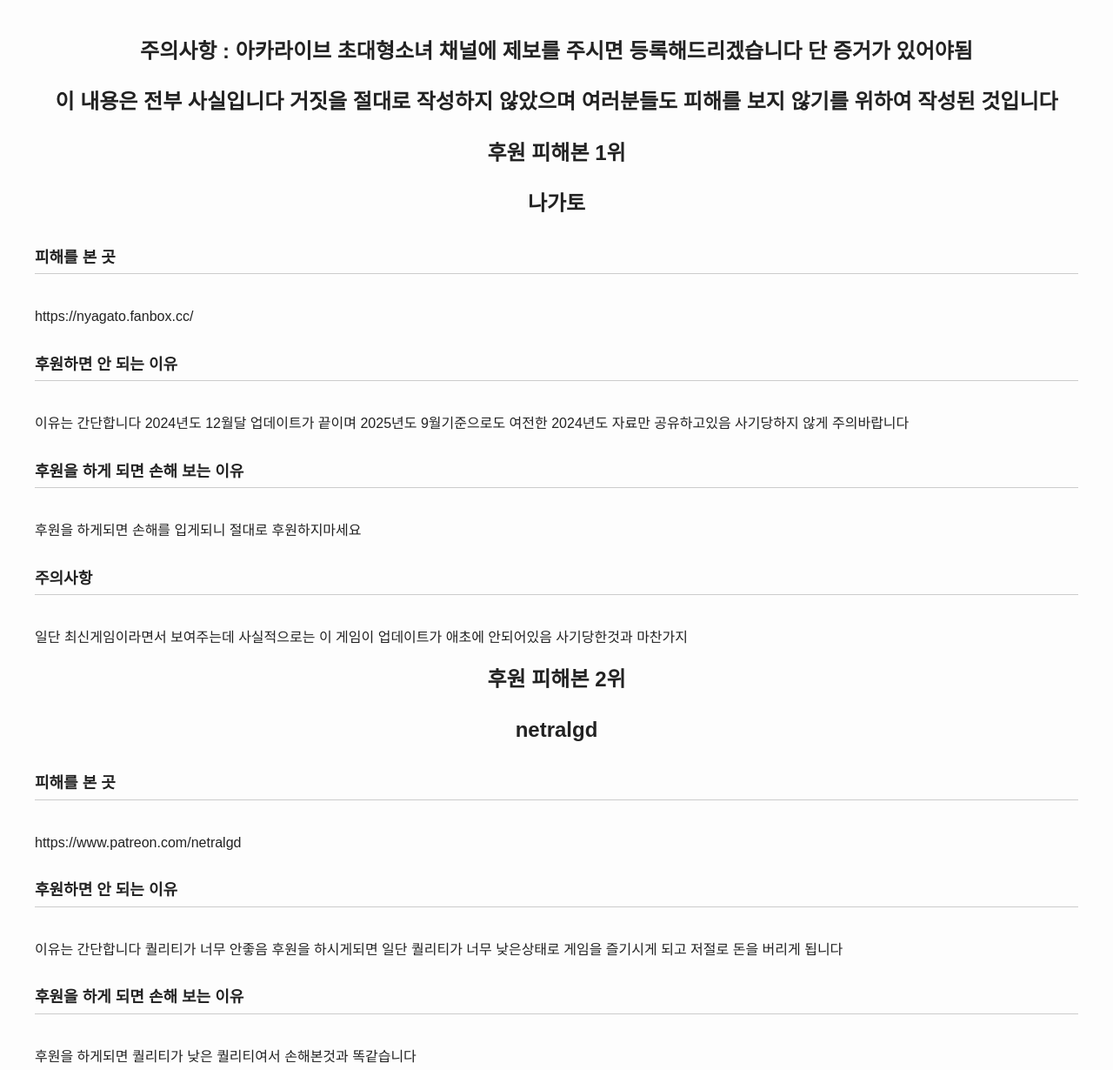
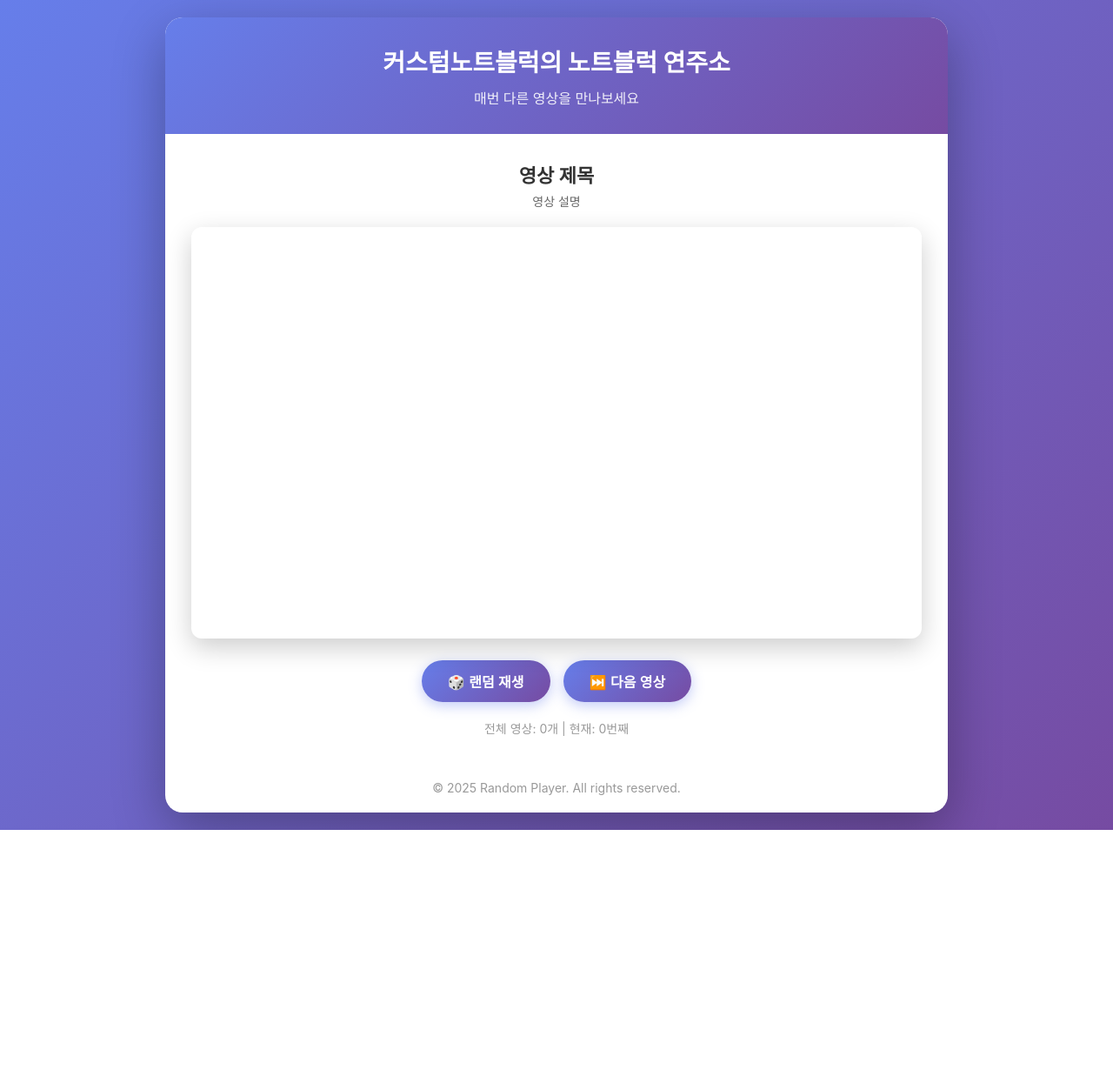
Before and after one commit to noteblockai/noteblockai.github.io, a plain HTML site: page index.html in a window 1280 px wide. Shown: the top 1230 px of the page at 87% size. After the commit the page ends 954 px from the top, so only its background shows below. Drawn offline with Linux system fonts and the light colour scheme.

Commit message:
Refactor index.html with new layout and styles

```diff
--- a/index.html
+++ b/index.html
@@ -1,109 +1,297 @@
-<!doctype html>
+<!DOCTYPE html>
 <html lang="ko">
 <head>
-  <meta charset="utf-8">
-  <title>후원 관련 안내</title>
+    <meta charset="UTF-8">
+    <meta name="viewport" content="width=device-width, initial-scale=1.0">
+    <title>커스텀노트블럭의 노트블럭 연주소</title>
     <style>
+        * {
+            margin: 0;
+            padding: 0;
+            box-sizing: border-box;
+        }
+
         body {
-      font-family: "Noto Sans KR", sans-serif;
-      line-height: 1.6;
-      margin: 40px;
-      background: #fdfdfd;
-      color: #222;
+            font-family: -apple-system, BlinkMacSystemFont, 'Segoe UI', Roboto, 'Apple SD Gothic Neo', sans-serif;
+            background: linear-gradient(135deg, #667eea 0%, #764ba2 100%);
+            min-height: 100vh;
+            display: flex;
+            justify-content: center;
+            align-items: center;
+            padding: 20px;
         }
+
+        .container {
+            background: white;
+            border-radius: 20px;
+            box-shadow: 0 20px 60px rgba(0, 0, 0, 0.3);
+            max-width: 900px;
+            width: 100%;
+            overflow: hidden;
+            animation: fadeIn 0.5s ease-in;
+        }
+
+        @keyframes fadeIn {
+            from {
+                opacity: 0;
+                transform: translateY(20px);
+            }
+            to {
+                opacity: 1;
+                transform: translateY(0);
+            }
+        }
+
+        .header {
+            background: linear-gradient(135deg, #667eea 0%, #764ba2 100%);
+            padding: 30px;
+            text-align: center;
+        }
+
+        h1 {
+            color: white;
+            font-size: 28px;
+            font-weight: 700;
+            margin-bottom: 10px;
+        }
+
+        .subtitle {
+            color: rgba(255, 255, 255, 0.9);
+            font-size: 16px;
+        }
+
+        .video-wrapper {
+            padding: 30px;
+        }
+
+        .video-info {
+            text-align: center;
+            margin-bottom: 20px;
+        }
+
+        .video-title {
+            font-size: 22px;
+            font-weight: 600;
+            color: #333;
+            margin-bottom: 5px;
+        }
+
+        .video-description {
+            color: #666;
+            font-size: 14px;
+        }
+
+        .video-container {
+            position: relative;
+            padding-bottom: 56.25%;
+            height: 0;
+            overflow: hidden;
+            border-radius: 12px;
+            box-shadow: 0 10px 30px rgba(0, 0, 0, 0.2);
+        }
+
+        .video-container iframe {
+            position: absolute;
+            top: 0;
+            left: 0;
+            width: 100%;
+            height: 100%;
+            border: none;
+        }
+
+        .controls {
+            margin-top: 25px;
+            display: flex;
+            gap: 15px;
+            justify-content: center;
+        }
+
+        button {
+            background: linear-gradient(135deg, #667eea 0%, #764ba2 100%);
+            color: white;
+            border: none;
+            padding: 12px 30px;
+            border-radius: 25px;
+            font-size: 16px;
+            font-weight: 600;
+            cursor: pointer;
+            transition: all 0.3s ease;
+            box-shadow: 0 4px 15px rgba(102, 126, 234, 0.4);
+        }
+
+        button:hover {
+            transform: translateY(-2px);
+            box-shadow: 0 6px 20px rgba(102, 126, 234, 0.6);
+        }
+
+        button:active {
+            transform: translateY(0);
+        }
+
+        .stats {
+            margin-top: 20px;
+            text-align: center;
+            color: #999;
+            font-size: 14px;
+        }
+
+        .footer {
+            text-align: center;
+            padding: 20px;
+            color: #999;
+            font-size: 14px;
+        }
+
+        @media (max-width: 768px) {
             h1 {
                 font-size: 24px;
-      margin-bottom: 20px;
-      text-align: center;
             }
-    h2 {
-      font-size: 18px;
-      margin-top: 28px;
-      margin-bottom: 10px;
-      border-bottom: 1px solid #ccc;
-      padding-bottom: 4px;
+
+            .header {
+                padding: 20px;
             }
-    p {
-      margin: 0 0 12px 0;
-      white-space: pre-line;
+
+            .video-wrapper {
+                padding: 20px;
+            }
+
+            .controls {
+                flex-direction: column;
+            }
+
+            button {
+                width: 100%;
+            }
         }
     </style>
 </head>
 <body>
-  <h1>주의사항 : 아카라이브 초대형소녀 채널에 제보를 주시면 등록해드리겠습니다 단 증거가 있어야됨</h1>
-  <h1>이 내용은 전부 사실입니다 거짓을 절대로 작성하지 않았으며 여러분들도 피해를 보지 않기를 위하여 작성된 것입니다</h1>
+    <div class="container">
+        <div class="header">
+            <h1>커스텀노트블럭의 노트블럭 연주소</h1>
+            <p class="subtitle">매번 다른 영상을 만나보세요</p>
+        </div>
 
-  <h1>후원 피해본 1위</h1>
-  <h1>나가토</h1>
-  <h2>피해를 본 곳</h2>
-  <p>
-  https://nyagato.fanbox.cc/
-  </p>
+        <div class="video-wrapper">
+            <div class="video-info">
+                <div class="video-title" id="videoTitle">영상 제목</div>
+                <div class="video-description" id="videoDescription">영상 설명</div>
+            </div>
 
-  <h2>후원하면 안 되는 이유</h2>
-  <p>
-  이유는 간단합니다 2024년도 12월달 업데이트가 끝이며 2025년도 9월기준으로도 여전한 2024년도 자료만 공유하고있음 사기당하지 않게 주의바랍니다
-  </p>
+            <div class="video-container">
+                <div id="player"></div>
+            </div>
 
-  <h2>후원을 하게 되면 손해 보는 이유</h2>
-  <p>
-  후원을 하게되면 손해를 입게되니 절대로 후원하지마세요
-  </p>
+            <div class="controls">
+                <button onclick="playRandomVideo()">🎲 랜덤 재생</button>
+                <button onclick="playNextVideo()">⏭️ 다음 영상</button>
+            </div>
 
-  <h2>주의사항</h2>
-  <p>
-  일단 최신게임이라면서 보여주는데 사실적으로는 이 게임이 업데이트가 애초에 안되어있음 사기당한것과 마찬가지
-  </p>
+            <div class="stats">
+                <p>전체 영상: <span id="totalVideos">0</span>개 | 현재: <span id="currentIndex">0</span>번째</p>
+            </div>
+        </div>
 
+        <div class="footer">
+            © 2025 Random Player. All rights reserved.
+        </div>
+    </div>
 
-  <h1>후원 피해본 2위</h1>
-  <h1>netralgd</h1>
+    <script src="https://www.youtube.com/iframe_api"></script>
+    <script>
+        // 여기에 영상 정보를 추가하세요
+        const videos = [
+            {
+                id: "J5GjrjlhY7Q",  // 유튜브 영상 ID만 입력
+                title: "마크 노트블럭으로 듣는 '오버라이드' 전곡 (한국어 가사) | 카사네 테토 - Override",
+                description: "Override - 카사네 테토"
+            },
+            {
+                id: "u6ytw0RRfQE",
+                title: "[마인크래프트 노트블럭] 사자보이즈 - 소다팝 (Soda Pop) 커버 연주 [풀버전]",
+                description: "사자보이즈 - 소다팝"
+            }
+        ];
 
-  <h2>피해를 본 곳</h2>
-  <p>
-  https://www.patreon.com/netralgd
-  </p>
+        let player;
+        let currentVideoIndex = 0;
+        let playedVideos = [];
 
-  <h2>후원하면 안 되는 이유</h2>
-  <p>
-  이유는 간단합니다 퀄리티가 너무 안좋음 후원을 하시게되면 일단 퀄리티가 너무 낮은상태로 게임을 즐기시게 되고 저절로 돈을 버리게 됩니다
-  </p>
+        function onYouTubeIframeAPIReady() {
+            player = new YT.Player('player', {
+                height: '100%',
+                width: '100%',
+                videoId: videos[0].id,
+                playerVars: {
+                    'autoplay': 1,
+                    'rel': 0
+                },
+                events: {
+                    'onReady': onPlayerReady,
+                    'onStateChange': onPlayerStateChange
+                }
+            });
+        }
 
-  <h2>후원을 하게 되면 손해 보는 이유</h2>
-  <p>
-  후원을 하게되면 퀄리티가 낮은 퀄리티여서 손해본것과 똑같습니다
-  </p>
+        function onPlayerReady(event) {
+            playRandomVideo();
+        }
 
-  <h2>주의사항</h2>
-  <p>
-  게임 제작자가 수시로 업데이트는 하나 서서히 퀄리티가 낮아지는걸 나도 체감하게 됨 그뒤로 나도 이 유저를 후원을 꺼려지게 된다
-  </p>
+        function onPlayerStateChange(event) {
+            if (event.data === YT.PlayerState.ENDED) {
+                setTimeout(function() {
+                    playNextVideo();
+                }, 2000);
+            }
+        }
 
+        function updateStats() {
+            document.getElementById('totalVideos').textContent = videos.length;
+            document.getElementById('currentIndex').textContent = currentVideoIndex + 1;
+        }
 
+        function loadVideo(index) {
+            const video = videos[index];
+            if (player && player.loadVideoById) {
+                player.loadVideoById(video.id);
+            }
+            document.getElementById('videoTitle').textContent = video.title;
+            document.getElementById('videoDescription').textContent = video.description;
+            currentVideoIndex = index;
+            updateStats();
+        }
 
-  <h1>후원 피해본 3위</h1>
-  <h1>プロジェクトT</h1>
+        function playRandomVideo() {
+            if (videos.length === 0) {
+                alert('영상 목록이 비어있습니다!');
+                return;
+            }
 
-  <h2>피해를 본 곳</h2>
-  <p>
-  https://ci-en.dlsite.com/creator/418
-  </p>
+            if (playedVideos.length >= videos.length) {
+                playedVideos = [];
+            }
 
-  <h2>후원하면 안 되는 이유</h2>
-  <p>
-  이유는 간단합니다 퀄리티가 netralgd랑 많이 유사함 또한 게임을 뜯어보시면 재사용했단게 다 보임
-  재료를 재사용한게 정확히 보이며 CG도 대부분 재사용한것도 다 보임
-  </p>
+            let availableVideos = [];
+            for (let i = 0; i < videos.length; i++) {
+                if (!playedVideos.includes(i)) {
+                    availableVideos.push(i);
+                }
+            }
 
-  <h2>후원을 하게 되면 손해 보는 이유</h2>
-  <p>
-  후원을 하게되면 퀄리티가 낮은 퀄리티여서 손해본것과 똑같습니다
-  </p>
+            const randomIndex = availableVideos[Math.floor(Math.random() * availableVideos.length)];
+            playedVideos.push(randomIndex);
+            loadVideo(randomIndex);
+        }
 
-  <h2>주의사항</h2>
-  <p>
-  게임제작자가 달마다 업데이트는 하나 퀄리티가 초등학생이 그림그린것과 비슷해서 나는 그닥 추천하지 못하겠음
-  </p>
+        function playNextVideo() {
+            if (videos.length === 0) {
+                alert('영상 목록이 비어있습니다!');
+                return;
+            }
 
+            const nextIndex = (currentVideoIndex + 1) % videos.length;
+            loadVideo(nextIndex);
+        }
+    </script>
 </body>
 </html>
```
Lines whose indentation alone changed are shown as unchanged.
